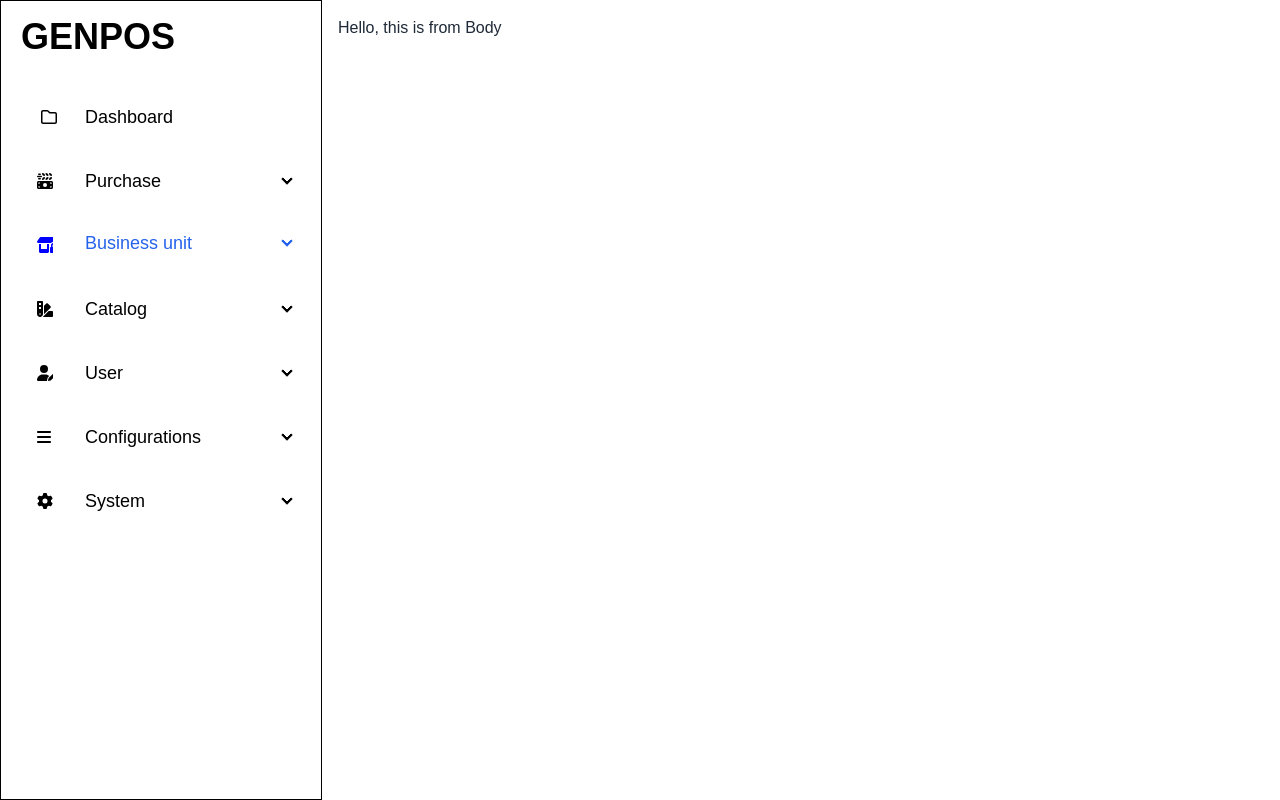
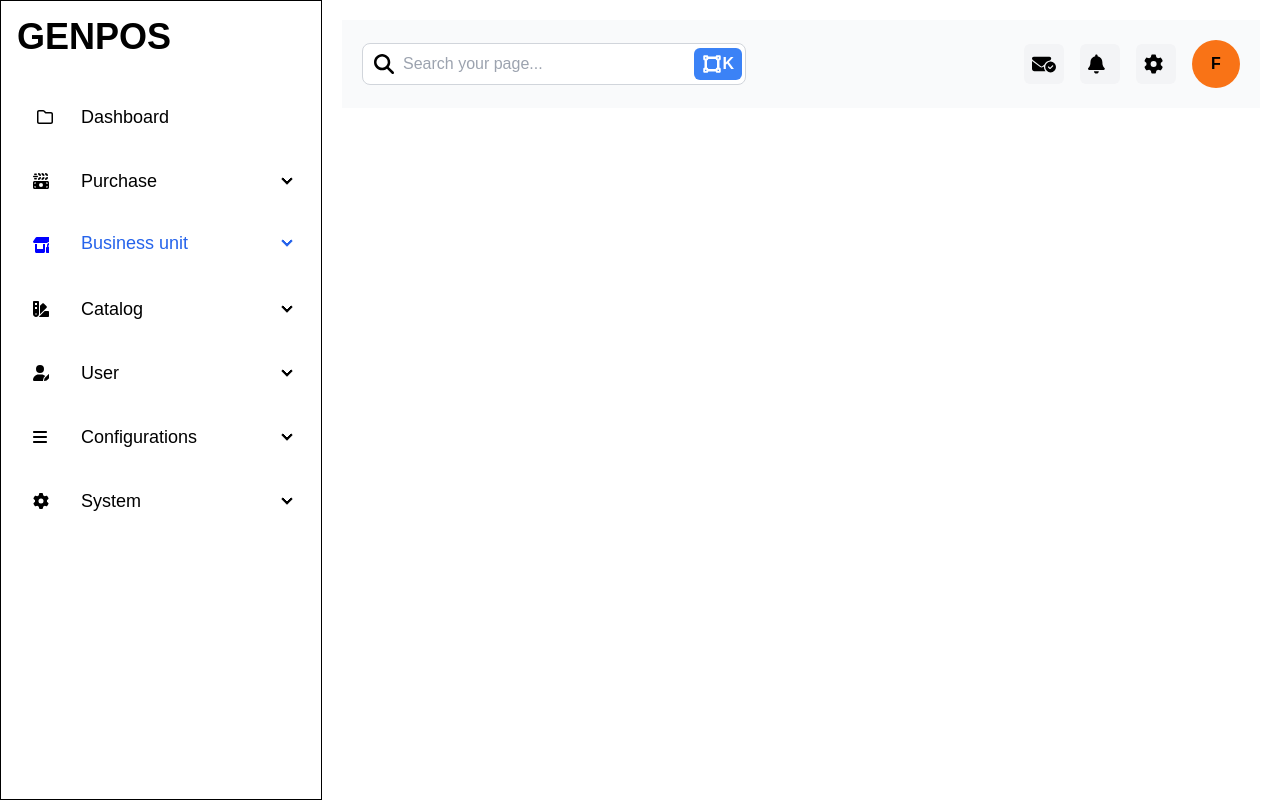
Before and after one commit to FarhanFardid/GenPos_SinglePage, a Next.js app: page / in a window 1280 px wide. Built offline with nearby package versions, Linux system fonts and the light colour scheme.

Commit message:
header buttons component structured

```diff
--- /dev/null
+++ b/src/app/Buttons/HeaderButton.tsx
@@ -0,0 +1,21 @@
+import React from "react";
+
+interface HeaderButtonProps {
+  path: string;
+}
+const HeaderButton: React.FC<HeaderButtonProps> = ({ path }) => {
+  return (
+    <button className="w-10 h-10 flex items-center justify-center rounded-md bg-gray-100 text-black">
+      <svg
+        xmlns="http://www.w3.org/2000/svg"
+        viewBox="0 0 640 512"
+        className="h-6 w-6"
+        fill="black"
+      >
+        <path d={path} />
+      </svg>
+    </button>
+  );
+};
+
+export default HeaderButton;
--- /dev/null
+++ b/src/app/Header/Header.tsx
@@ -0,0 +1,53 @@
+import HeaderButton from "../Buttons/HeaderButton";
+
+const Header = () => {
+  return (
+    <div className="flex items-center justify-between p-5 bg-gray-50 md:m-5">
+      {/* Search Bar */}
+      <div className="flex items-center space-x-2">
+        <div className="relative w-full max-w-md">
+          {/* Search Icon */}
+          <svg
+            xmlns="http://www.w3.org/2000/svg"
+            viewBox="0 0 512 512"
+            className="absolute left-3 top-1/2 transform -translate-y-1/2 w-5 h-5 text-gray-200"
+          >
+            <path d="M416 208c0 45.9-14.9 88.3-40 122.7L502.6 457.4c12.5 12.5 12.5 32.8 0 45.3s-32.8 12.5-45.3 0L330.7 376c-34.4 25.2-76.8 40-122.7 40C93.1 416 0 322.9 0 208S93.1 0 208 0S416 93.1 416 208zM208 352a144 144 0 1 0 0-288 144 144 0 1 0 0 288z" />
+          </svg>
+
+          {/* Search Input */}
+          <input
+            type="text"
+            placeholder="Search your page..."
+            className="w-96 px-10 pr-20 py-2 rounded-lg border border-gray-300 focus:outline-none focus:ring-2 focus:ring-blue-500"
+          />
+          <button className="absolute right-1 top-1/2 transform -translate-y-1/2 px-2 py-1 bg-blue-500 text-white rounded-md hover:bg-blue-600 flex justify-center items-center font-bold">
+            <svg
+              xmlns="http://www.w3.org/2000/svg"
+              viewBox="0 0 448 512"
+              className="w-5 h-5"
+              fill="white"
+            >
+              <path d="M368 80l32 0 0 32-32 0 0-32zM352 32c-17.7 0-32 14.3-32 32L128 64c0-17.7-14.3-32-32-32L32 32C14.3 32 0 46.3 0 64l0 64c0 17.7 14.3 32 32 32l0 192c-17.7 0-32 14.3-32 32l0 64c0 17.7 14.3 32 32 32l64 0c17.7 0 32-14.3 32-32l192 0c0 17.7 14.3 32 32 32l64 0c17.7 0 32-14.3 32-32l0-64c0-17.7-14.3-32-32-32l0-192c17.7 0 32-14.3 32-32l0-64c0-17.7-14.3-32-32-32l-64 0zM96 160c17.7 0 32-14.3 32-32l192 0c0 17.7 14.3 32 32 32l0 192c-17.7 0-32 14.3-32 32l-192 0c0-17.7-14.3-32-32-32l0-192zM48 400l32 0 0 32-32 0 0-32zm320 32l0-32 32 0 0 32-32 0zM48 112l0-32 32 0 0 32-32 0z" />
+            </svg>
+            K
+          </button>
+        </div>
+      </div>
+
+      {/* Action Buttons */}
+      <div className="flex items-center space-x-4">
+        <HeaderButton path="M48 64C21.5 64 0 85.5 0 112c0 15.1 7.1 29.3 19.2 38.4L236.8 313.6c11.4 8.5 27 8.5 38.4 0l57.4-43c23.9-59.8 79.7-103.3 146.3-109.8l13.9-10.4c12.1-9.1 19.2-23.3 19.2-38.4c0-26.5-21.5-48-48-48L48 64zM294.4 339.2c-22.8 17.1-54 17.1-76.8 0L0 176 0 384c0 35.3 28.7 64 64 64l296.2 0C335.1 417.6 320 378.5 320 336c0-5.6 .3-11.1 .8-16.6l-26.4 19.8zM640 336a144 144 0 1 0 -288 0 144 144 0 1 0 288 0zm-76.7-43.3c6.2 6.2 6.2 16.4 0 22.6l-72 72c-6.2 6.2-16.4 6.2-22.6 0l-40-40c-6.2-6.2-6.2-16.4 0-22.6s16.4-6.2 22.6 0L480 353.4l60.7-60.7c6.2-6.2 16.4-6.2 22.6 0z"></HeaderButton>
+        <HeaderButton path="M224 0c-17.7 0-32 14.3-32 32l0 19.2C119 66 64 130.6 64 208l0 18.8c0 47-17.3 92.4-48.5 127.6l-7.4 8.3c-8.4 9.4-10.4 22.9-5.3 34.4S19.4 416 32 416l384 0c12.6 0 24-7.4 29.2-18.9s3.1-25-5.3-34.4l-7.4-8.3C401.3 319.2 384 273.9 384 226.8l0-18.8c0-77.4-55-142-128-156.8L256 32c0-17.7-14.3-32-32-32zm45.3 493.3c12-12 18.7-28.3 18.7-45.3l-64 0-64 0c0 17 6.7 33.3 18.7 45.3s28.3 18.7 45.3 18.7s33.3-6.7 45.3-18.7z"></HeaderButton>
+        <HeaderButton path="M495.9 166.6c3.2 8.7 .5 18.4-6.4 24.6l-43.3 39.4c1.1 8.3 1.7 16.8 1.7 25.4s-.6 17.1-1.7 25.4l43.3 39.4c6.9 6.2 9.6 15.9 6.4 24.6c-4.4 11.9-9.7 23.3-15.8 34.3l-4.7 8.1c-6.6 11-14 21.4-22.1 31.2c-5.9 7.2-15.7 9.6-24.5 6.8l-55.7-17.7c-13.4 10.3-28.2 18.9-44 25.4l-12.5 57.1c-2 9.1-9 16.3-18.2 17.8c-13.8 2.3-28 3.5-42.5 3.5s-28.7-1.2-42.5-3.5c-9.2-1.5-16.2-8.7-18.2-17.8l-12.5-57.1c-15.8-6.5-30.6-15.1-44-25.4L83.1 425.9c-8.8 2.8-18.6 .3-24.5-6.8c-8.1-9.8-15.5-20.2-22.1-31.2l-4.7-8.1c-6.1-11-11.4-22.4-15.8-34.3c-3.2-8.7-.5-18.4 6.4-24.6l43.3-39.4C64.6 273.1 64 264.6 64 256s.6-17.1 1.7-25.4L22.4 191.2c-6.9-6.2-9.6-15.9-6.4-24.6c4.4-11.9 9.7-23.3 15.8-34.3l4.7-8.1c6.6-11 14-21.4 22.1-31.2c5.9-7.2 15.7-9.6 24.5-6.8l55.7 17.7c13.4-10.3 28.2-18.9 44-25.4l12.5-57.1c2-9.1 9-16.3 18.2-17.8C227.3 1.2 241.5 0 256 0s28.7 1.2 42.5 3.5c9.2 1.5 16.2 8.7 18.2 17.8l12.5 57.1c15.8 6.5 30.6 15.1 44 25.4l55.7-17.7c8.8-2.8 18.6-.3 24.5 6.8c8.1 9.8 15.5 20.2 22.1 31.2l4.7 8.1c6.1 11 11.4 22.4 15.8 34.3zM256 336a80 80 0 1 0 0-160 80 80 0 1 0 0 160z"></HeaderButton>
+
+        {/* Profile Button */}
+        <button className="w-12 h-12 flex items-center justify-center rounded-full bg-orange-500 text-black font-bold">
+          F
+        </button>
+      </div>
+    </div>
+  );
+};
+
+export default Header;
--- a/src/app/Sidebar/Sidebar.tsx
+++ b/src/app/Sidebar/Sidebar.tsx
@@ -12,7 +12,7 @@ const Sidebar = () => {
       </div>
       <div className="drawer-side min-h-fit border border-black">
         <label htmlFor="my-drawer-2" className="drawer-overlay"></label>
-        <ul className="menu p-4 w-80 text-black ps-5 min-h-full bg-white">
+        <ul className="menu p-4 w-80 text-black min-h-full bg-white">
           <div className="flex  items-center justify-center md:justify-between mb-7">
             <h2 className="text-xl md:text-4xl font-bold text-center ">
               GENPOS
--- a/src/app/page.tsx
+++ b/src/app/page.tsx
@@ -1,3 +1,4 @@
+import Header from "./Header/Header";
 import Sidebar from "./Sidebar/Sidebar";
 
 export default function Home() {
@@ -10,8 +11,8 @@ export default function Home() {
         </aside>
 
         {/* Main Content */}
-    <section className="bg-white p-4 md:col-span-1">
-      <div>Hello, this is from Body</div>
+        <section className="bg-white md:col-span-1 mx-auto w-full">
+          <Header />
         </section>
       </main>
     </div>
```
Lines whose indentation alone changed are shown as unchanged.
